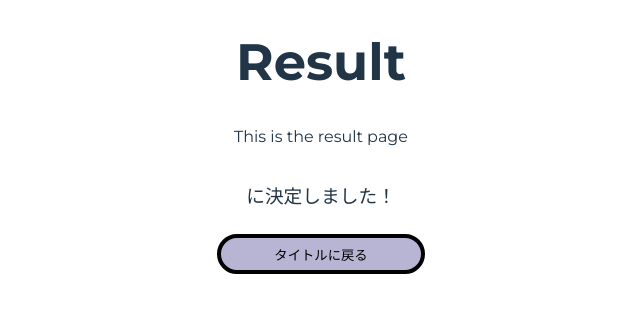
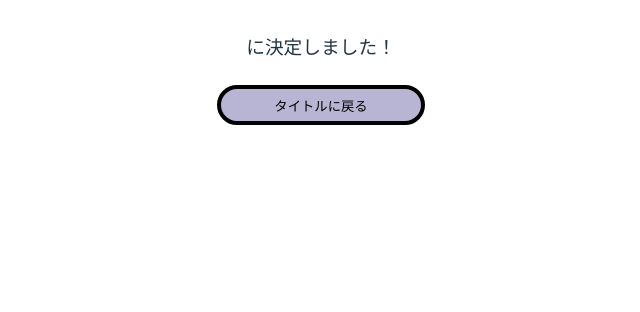
Before and after one commit to itsp-pbl-2023/mind-graph, a React (Vite) app in the folder client/: page /result in a window 1280 px wide. Shown: the top 312 px of the page, without its empty margins (319-959 px from the left). Built offline with nearby package versions, Linux system fonts and the light colour scheme; a web font is replaced by a local one; what @bufbuild/connect-query, @bufbuild/connect-web, @bufbuild/protobuf would draw is missing.

Commit message:
文字を消す

```diff
--- a/client/src/pages/game.tsx
+++ b/client/src/pages/game.tsx
@@ -63,7 +63,6 @@ const Game = () => {
         <UserList />
       </div>
       <div>
-        <h1>Game</h1>
         <ThemeDisplay />
         <NodeGraph nodes={nodes} edges={edges} onClick={onNodeClick} />
         <div>
--- a/client/src/pages/result.tsx
+++ b/client/src/pages/result.tsx
@@ -39,9 +39,7 @@ const Result = () => {
 
   return (
     <div>
-      <h1>Result</h1>
       <ThemeDisplay />
-      <p>This is the result page</p>
 
       <ShowWord word={chosenNode?.word} />
 
--- a/client/src/pages/voting.tsx
+++ b/client/src/pages/voting.tsx
@@ -45,9 +45,7 @@ const Voting = () => {
 
   return (
     <div>
-      <h1>Voting</h1>
       <ThemeDisplay />
-      <p>This is the voting page</p>
       <UserList />
 
       <ExplainText
```
